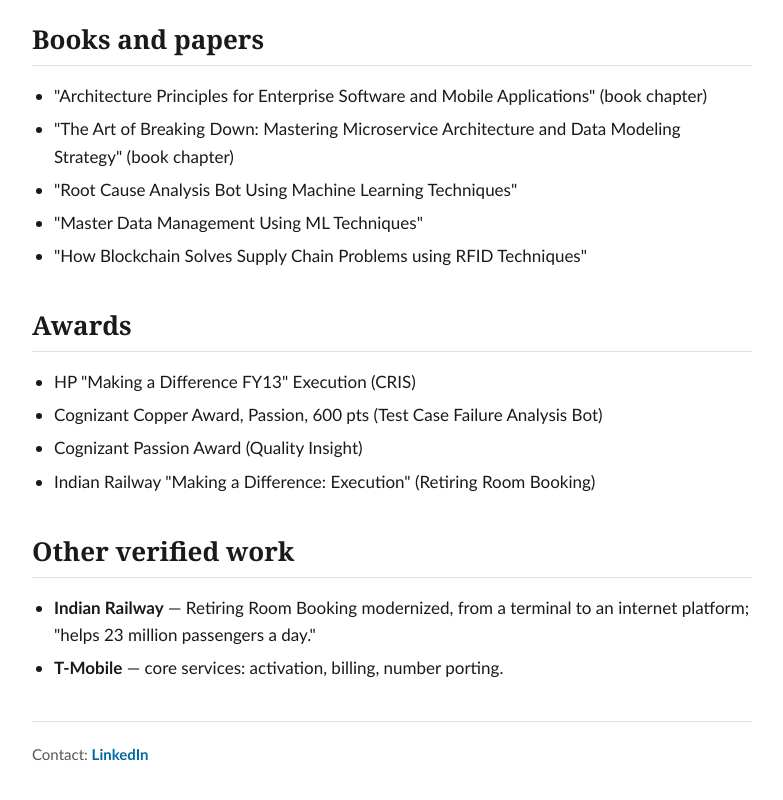
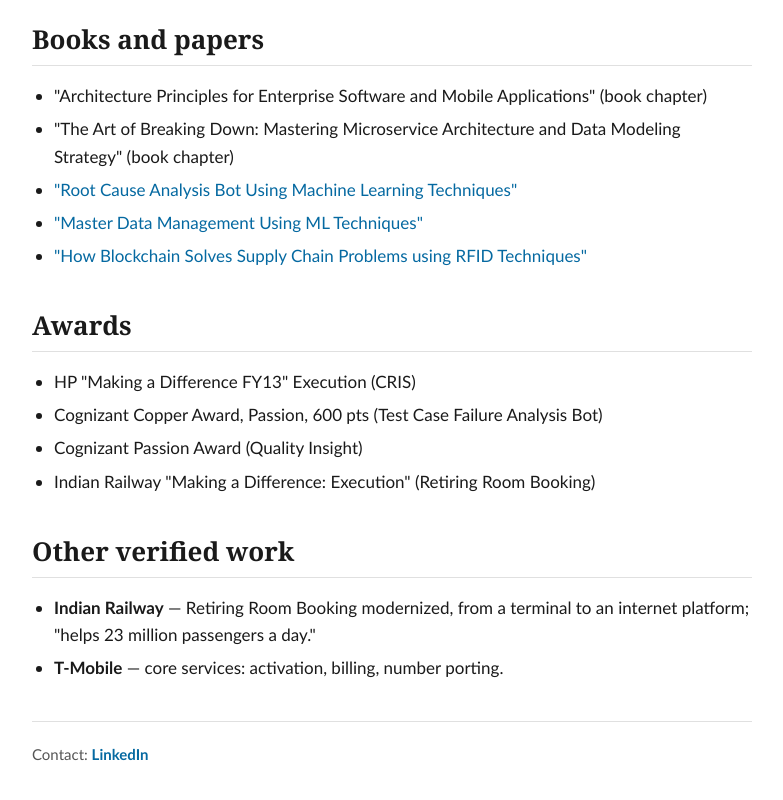
Before and after one commit to tkbeheranc/tkbeheranc.github.io, a plain HTML site: page index.html in a window 1280 px wide. Shown: the part 1763-2563 px from the top of the page, without its empty margins (248-1031 px from the left). Drawn offline with Linux system fonts and the light colour scheme.

Commit message:
Add paper links — RCA Bot, MDM Bot, Blockchain RFID (approved update)

```diff
--- a/index.html
+++ b/index.html
@@ -106,6 +106,13 @@
   li {
     margin-bottom: 6px;
   }
+  section a {
+    color: #0569a1;
+    text-decoration: none;
+  }
+  section a:hover {
+    text-decoration: underline;
+  }
   .figures {
     font-size: 17px;
   }
@@ -191,9 +198,9 @@
   <ul>
     <li>"Architecture Principles for Enterprise Software and Mobile Applications" (book chapter)</li>
     <li>"The Art of Breaking Down: Mastering Microservice Architecture and Data Modeling Strategy" (book chapter)</li>
-    <li>"Root Cause Analysis Bot Using Machine Learning Techniques"</li>
-    <li>"Master Data Management Using ML Techniques"</li>
-    <li>"How Blockchain Solves Supply Chain Problems using RFID Techniques"</li>
+    <li><a href="https://www.techrxiv.org/doi/full/10.36227/techrxiv.21588159.v3">"Root Cause Analysis Bot Using Machine Learning Techniques"</a></li>
+    <li><a href="https://www.techrxiv.org/doi/full/10.36227/techrxiv.21818040.v1">"Master Data Management Using ML Techniques"</a></li>
+    <li><a href="https://ssrn.com/abstract=4287240">"How Blockchain Solves Supply Chain Problems using RFID Techniques"</a></li>
   </ul>
 </section>
 
```
